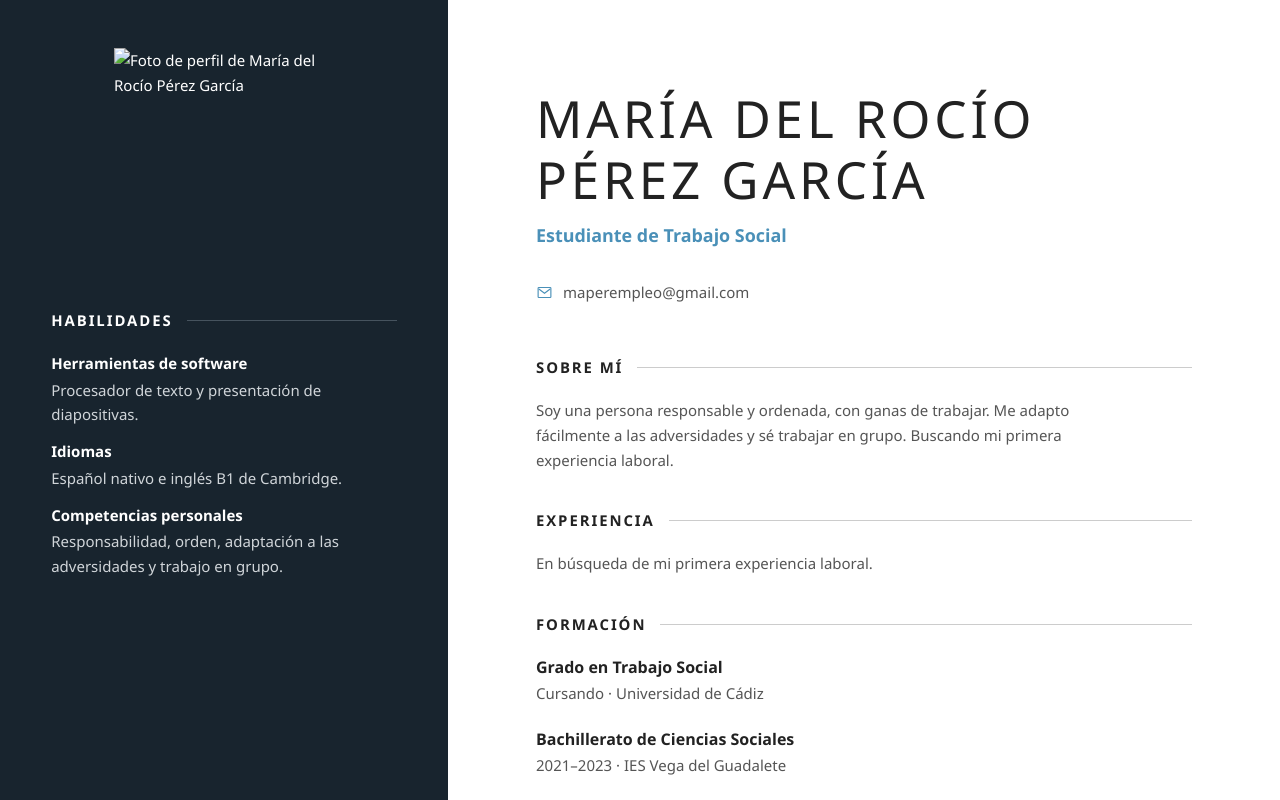
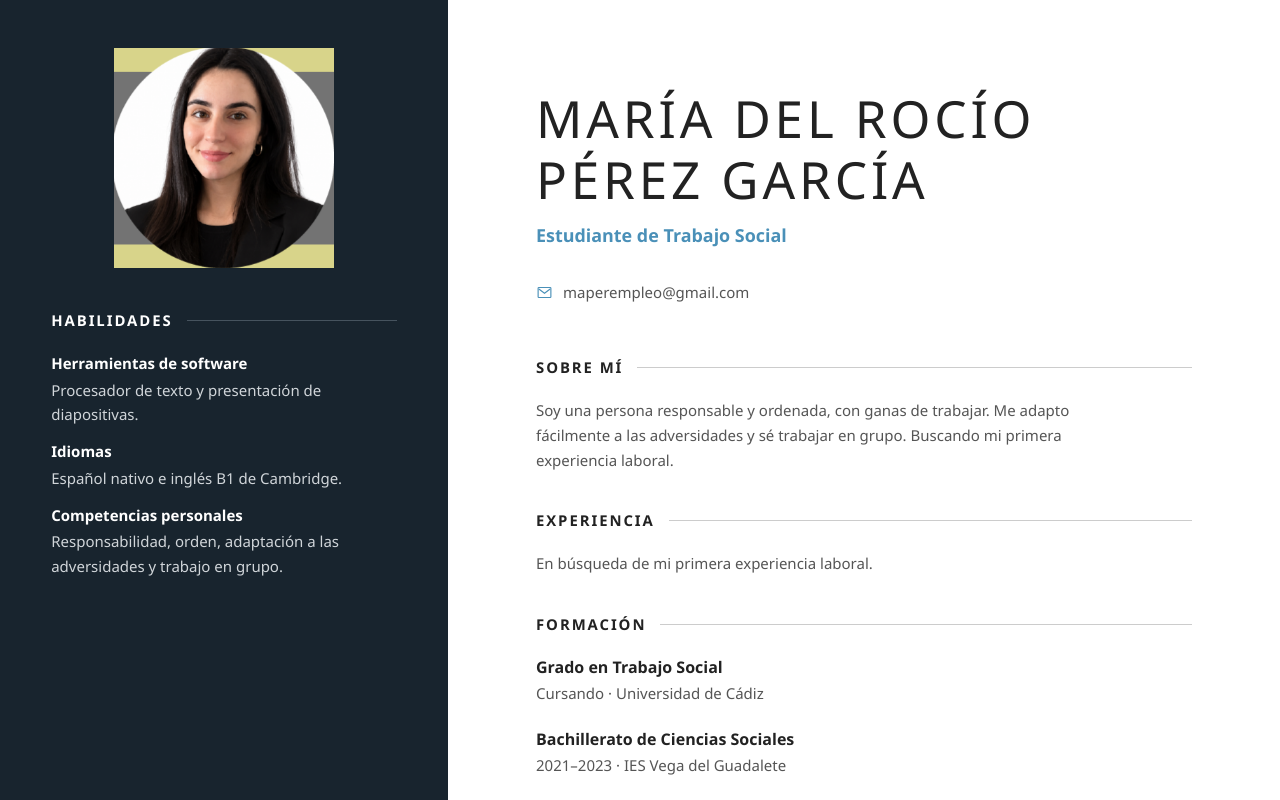
Before and after one commit to mariadelrocio-perez/curriculumvitae, a plain HTML site: page index.html in a window 1280 px wide. Shown: the top 800 px of the page. Drawn offline with Linux system fonts and the light colour scheme.

Commit message:
(2) Primera versión del currículum.

```diff
--- a/index.html
+++ b/index.html
@@ -387,7 +387,7 @@
     </main>
 
     <aside class="sidebar" aria-label="Información adicional">
-      <img class="portrait" src="imagenes/foto.jpg" alt="Foto de perfil de María del Rocío Pérez García">
+      <img class="portrait" src="imagenes/mifoto.png" alt="Foto de perfil de María del Rocío Pérez García">
 
       <!-- ===== SECCIÓN: HABILIDADES ===== -->
       <section class="section" aria-labelledby="habilidades">
```
Also changed, not shown: imagenes/mifoto.png (renamed from imagenes/Captura de pantalla (1).png).
